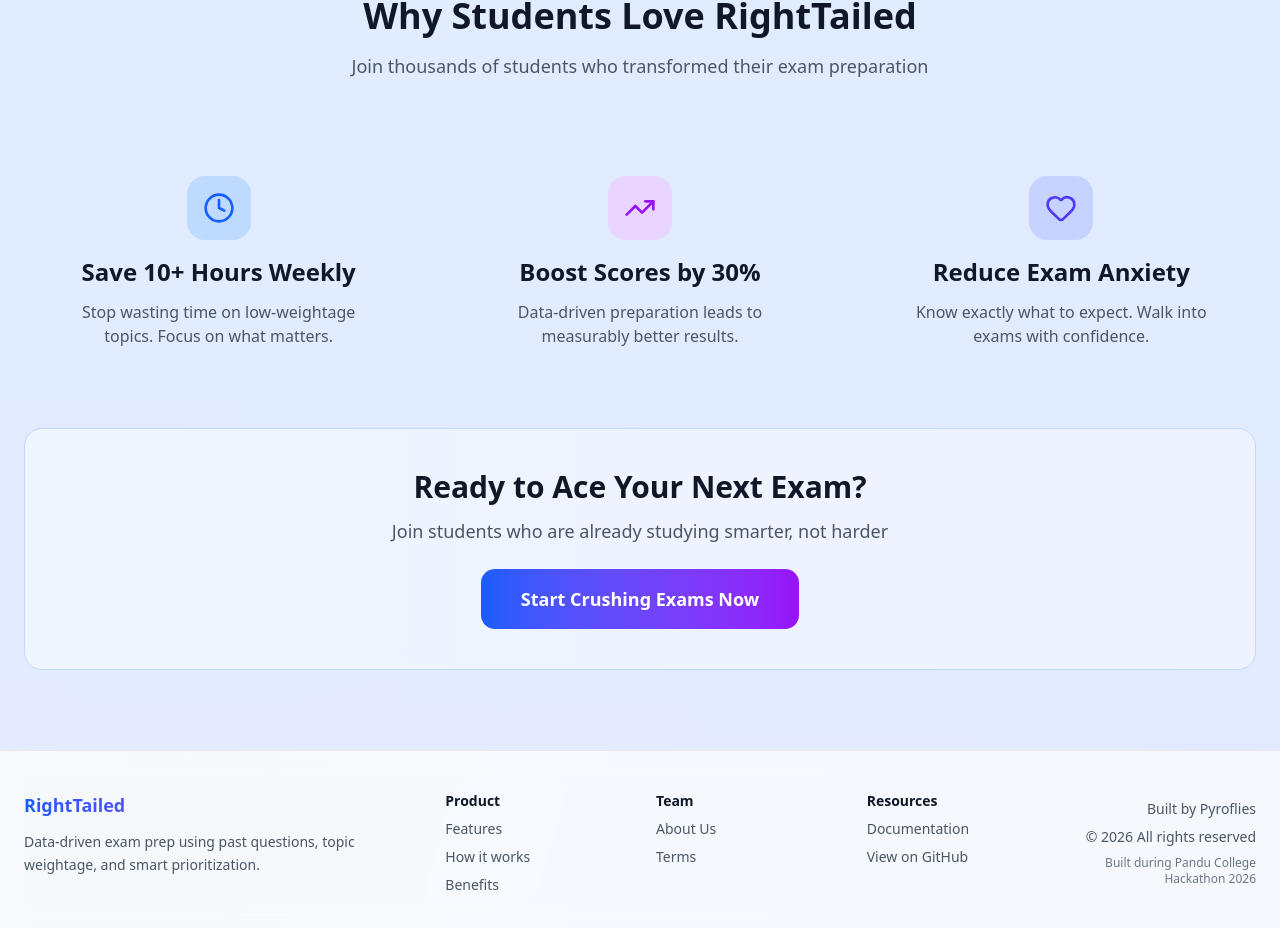
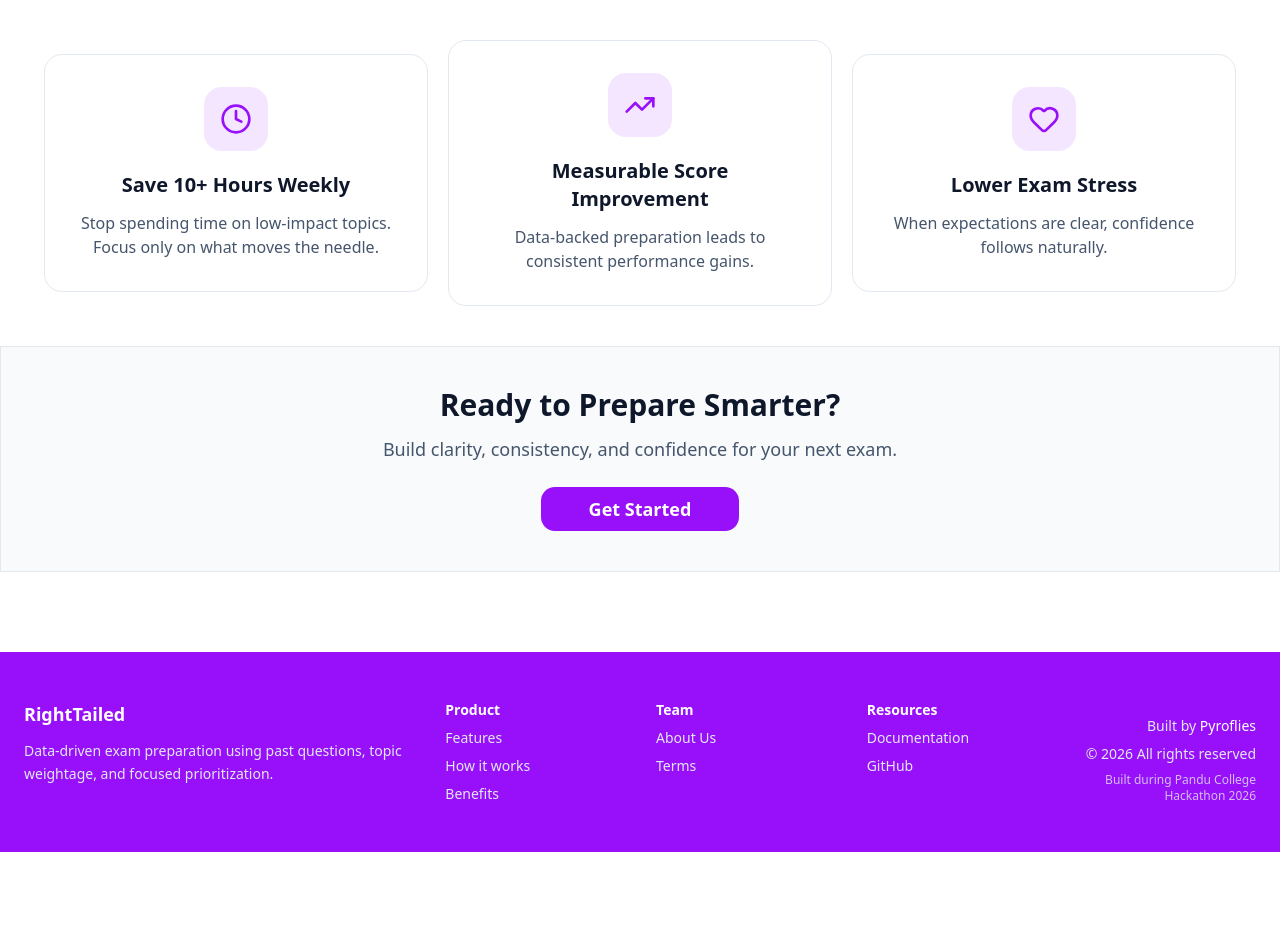
Before and after one commit to poran-dip/right-tailed, a Next.js app: page / in a window 1280 px wide. Shown: the part 3410-4338 px from the top of the page. After the commit the page ends 4262 px from the top, so only its background shows below. Built offline with nearby package versions, Linux system fonts and the light colour scheme.

Commit message:
landing page done

```diff
--- a/src/components/ScrollStack.tsx
+++ b/src/components/ScrollStack.tsx
@@ -17,7 +17,7 @@ export const ScrollStackItem = ({
 }: ScrollStackItemProps) => {
     return (
         <div
-            className={`scroll-stack-card relative w-full my-10 p-12 rounded-3xl bg-white shadow-lg will-change-transform ${itemClassName}`}
+            className={`scroll-stack-card relative w-full my-10 p-12 rounded-3xl bg-white dark:bg-slate-800 shadow-lg will-change-transform ${itemClassName}`}
             style={{
                 transformStyle: "preserve-3d",
                 backfaceVisibility: "hidden"
--- a/src/components/landing-page/BenefitsSection.tsx
+++ b/src/components/landing-page/BenefitsSection.tsx
@@ -6,52 +6,71 @@ interface BenefitsSectionProps {
 
 const BenefitsSection = ({ onPrimaryCTA }: BenefitsSectionProps) => {
   return (
-    <section id="benefits" className="py-20 px-6 bg-linear-to-b from-blue-100/80 to-indigo-100/80 dark:from-blue-900/20 dark:to-indigo-900/20">
+    <section id="benefits" className="py-20 bg-white dark:bg-slate-950">
       <div className="max-w-7xl mx-auto">
-        <div className="text-center mb-16">
-          <h2 className="text-2xl md:text-4xl font-bold mb-4">Why Students Love RightTailed</h2>
-          <p className="text-lg text-gray-600 dark:text-gray-400">Join thousands of students who transformed their exam preparation</p>
+        <div className="text-center">
+          <h2 className="text-3xl md:text-4xl font-bold text-slate-900 dark:text-white mb-4">
+            Why Students Choose <span className='text-purple-600'>RightTailed</span>
+          </h2>
+          <p className="text-lg text-slate-600 dark:text-slate-400 max-w-2xl mx-auto">
+            Clear direction, less guesswork, and better outcomes.
+          </p>
         </div>
 
-        <div className="grid md:grid-cols-3 gap-8 mb-12">
-          <div className="text-center p-8">
-            <div className="mb-4 flex justify-center">
-              <div className="p-4 bg-blue-200 dark:bg-blue-900/30 rounded-2xl">
-                <Clock className="w-8 h-8 text-blue-600 dark:text-blue-400" />
+        <div className="flex items-center justify-center gap-5 my-10">
+          <div className="text-center p-8 rounded-2xl border border-slate-200 dark:border-slate-800 w-[30%]">
+            <div className="mb-5 flex justify-center">
+              <div className="p-4 rounded-2xl bg-purple-600/10">
+                <Clock className="w-8 h-8 text-purple-600" />
               </div>
             </div>
-            <h3 className="text-2xl font-bold mb-3">Save 10+ Hours Weekly</h3>
-            <p className="text-gray-600 dark:text-gray-400">Stop wasting time on low-weightage topics. Focus on what matters.</p>
+            <h3 className="text-xl font-semibold mb-3 text-slate-900 dark:text-white">
+              Save 10+ Hours Weekly
+            </h3>
+            <p className="text-slate-600 dark:text-slate-400">
+              Stop spending time on low-impact topics. Focus only on what moves the needle.
+            </p>
           </div>
-          <div className="text-center p-8">
-            <div className="mb-4 flex justify-center">
-              <div className="p-4 bg-purple-200 dark:bg-purple-900/30 rounded-2xl">
-                <TrendingUp className="w-8 h-8 text-purple-600 dark:text-purple-400" />
+          <div className="text-center p-8 rounded-2xl border border-slate-200 dark:border-slate-800 w-[30%]">
+            <div className="mb-5 flex justify-center">
+              <div className="p-4 rounded-2xl bg-purple-600/10">
+                <TrendingUp className="w-8 h-8 text-purple-600" />
               </div>
             </div>
-            <h3 className="text-2xl font-bold mb-3">Boost Scores by 30%</h3>
-            <p className="text-gray-600 dark:text-gray-400">Data-driven preparation leads to measurably better results.</p>
+            <h3 className="text-xl font-semibold mb-3 text-slate-900 dark:text-white">
+              Measurable Score Improvement
+            </h3>
+            <p className="text-slate-600 dark:text-slate-400">
+              Data-backed preparation leads to consistent performance gains.
+            </p>
           </div>
-          <div className="text-center p-8">
-            <div className="mb-4 flex justify-center">
-              <div className="p-4 bg-indigo-200 dark:bg-indigo-900/30 rounded-2xl">
-                <Heart className="w-8 h-8 text-indigo-600 dark:text-indigo-400" />
+          <div className="text-center p-8 rounded-2xl border border-slate-200 dark:border-slate-800 w-[30%]">
+            <div className="mb-5 flex justify-center">
+              <div className="p-4 rounded-2xl bg-purple-600/10">
+                <Heart className="w-8 h-8 text-purple-600" />
               </div>
             </div>
-            <h3 className="text-2xl font-bold mb-3">Reduce Exam Anxiety</h3>
-            <p className="text-gray-600 dark:text-gray-400">Know exactly what to expect. Walk into exams with confidence.</p>
+            <h3 className="text-xl font-semibold mb-3 text-slate-900 dark:text-white">
+              Lower Exam Stress
+            </h3>
+            <p className="text-slate-600 dark:text-slate-400">
+              When expectations are clear, confidence follows naturally.
+            </p>
           </div>
         </div>
-
-        <div className="bg-linear-to-r from-blue-50 to-indigo-50 dark:from-blue-950/40 dark:to-indigo-950/40 rounded-2xl p-10 border border-blue-200 dark:border-blue-800">
+        <div className="border border-slate-200 dark:border-slate-800 p-10 bg-slate-50 dark:bg-slate-900">
           <div className="text-center max-w-2xl mx-auto">
-            <h3 className="text-2xl md:text-3xl font-bold mb-3 text-gray-900 dark:text-white">Ready to Ace Your Next Exam?</h3>
-            <p className="text-lg mb-6 text-gray-600 dark:text-gray-400">Join students who are already studying smarter, not harder</p>
+            <h3 className="text-2xl md:text-3xl font-bold mb-3 text-slate-900 dark:text-white">
+              Ready to Prepare Smarter?
+            </h3>
+            <p className="text-lg mb-6 text-slate-600 dark:text-slate-400">
+              Build clarity, consistency, and confidence for your next exam.
+            </p>
             <button
               onClick={onPrimaryCTA}
-              className="px-10 py-4 bg-linear-to-r from-blue-600 to-purple-600 text-white rounded-xl font-bold text-lg hover:shadow-2xl hover:scale-105 transition-all cursor-pointer"
+              className="px-12 py-2 cursor-pointer bg-purple-600 hover:bg-purple-700 text-white rounded-xl font-semibold text-lg transition-all"
             >
-              Start Crushing Exams Now
+              Get Started
             </button>
           </div>
         </div>
--- a/src/components/landing-page/Footer.tsx
+++ b/src/components/landing-page/Footer.tsx
@@ -2,62 +2,65 @@ import Link from "next/link"
 
 const Footer = () => {
   return (
-    <footer className="border-t border-gray-200 dark:border-gray-800 bg-slate-50/60 dark:bg-slate-900/60 backdrop-blur-md">
-      <div className="container mx-auto px-6 py-6 lg:py-10">
+    <footer className="bg-purple-600 dark:bg-slate-900 text-slate-100">
+      <div className="container mx-auto px-6 py-8 lg:py-12">
         <div className="grid grid-cols-2 lg:grid-cols-6 gap-8 text-sm">
           <div className="col-span-2 space-y-3 text-left">
-            <h3 className="text-lg font-bold bg-linear-to-r from-blue-600 to-purple-600 bg-clip-text text-transparent">
+            <h3 className="text-lg font-bold text-white">
               RightTailed
             </h3>
-            <p className="text-gray-600 dark:text-gray-400 leading-relaxed">
-              Data-driven exam prep using past questions, topic weightage,
-              and smart prioritization.
+            <p className="text-slate-200 leading-relaxed max-w-sm">
+              Data-driven exam preparation using past questions,
+              topic weightage, and focused prioritization.
             </p>
           </div>
-
-          <div className="col-span-1 flex flex-col items-start gap-2">
-            <span className="font-semibold text-gray-900 dark:text-gray-100">
+          <div className="flex flex-col items-start gap-2">
+            <span className="font-semibold text-white">
               Product
             </span>
-            <Link href="#features" className="text-gray-600 dark:text-gray-400 hover:text-blue-600 dark:hover:text-blue-400">
+            <Link href="#features" className="text-slate-200 hover:text-white transition">
               Features
             </Link>
-            <Link href="#how-it-works" className="text-gray-600 dark:text-gray-400 hover:text-blue-600 dark:hover:text-blue-400">
+            <Link href="#how-it-works" className="text-slate-200 hover:text-white transition">
               How it works
             </Link>
-            <Link href="#benefits" className="text-gray-600 dark:text-gray-400 hover:text-blue-600 dark:hover:text-blue-400">
+            <Link href="#benefits" className="text-slate-200 hover:text-white transition">
               Benefits
             </Link>
           </div>
-
-          <div className="col-span-1 flex flex-col items-start gap-2">
-            <span className="font-semibold text-gray-900 dark:text-gray-100">
-             Team
+          <div className="flex flex-col items-start gap-2">
+            <span className="font-semibold text-white">
+              Team
             </span>
-            <Link href="/about" className="text-gray-600 dark:text-gray-400 hover:text-blue-600 dark:hover:text-blue-400">
+            <Link href="/about" className="text-slate-200 hover:text-white transition">
               About Us
             </Link>
-            <Link href="/terms" className="text-gray-600 dark:text-gray-400 hover:text-blue-600 dark:hover:text-blue-400">
+            <Link href="/terms" className="text-slate-200 hover:text-white transition">
               Terms
             </Link>
           </div>
-
-          <div className="col-span-1 flex flex-col items-start gap-2">
-            <span className="font-semibold text-gray-900 dark:text-gray-100">
+          <div className="flex flex-col items-start gap-2">
+            <span className="font-semibold text-white">
               Resources
             </span>
-            <Link href="/docs" className="text-gray-600 dark:text-gray-400 hover:text-blue-600 dark:hover:text-blue-400">
+            <Link href="/docs" className="text-slate-200 hover:text-white transition">
               Documentation
             </Link>
-            <Link href="https://github.com/poran-dip/right-tailed" target="_blank" rel="noopener noreferrer" className="text-gray-600 dark:text-gray-400 hover:text-blue-600 dark:hover:text-blue-400">
-              View on GitHub
+            <Link
+              href="https://github.com/poran-dip/right-tailed"
+              target="_blank"
+              rel="noopener noreferrer"
+              className="text-slate-200 hover:text-white transition"
+            >
+              GitHub
             </Link>
           </div>
 
-          <div className="col-span-1 lg:hidden" />
-
-          <div className="col-span-2 -mx-6 lg:mx-0 border-t border-slate-900/40 dark:border-slate-100/40 pt-4 lg:pt-0 lg:border-t-0 lg:col-span-1 flex flex-col justify-center items-center lg:items-end text-center lg:text-right gap-2 text-gray-600 dark:text-gray-400">
-            <p>Built by <span className="font-medium">Pyroflies</span></p>
+          <div className="col-span-2 lg:hidden" />
+          <div className="col-span-2 lg:col-span-1 lg:ml-auto flex flex-col justify-center items-center lg:items-end text-center lg:text-right gap-2 text-slate-200 border-t border-white/20 pt-4 lg:border-t-0">
+            <p>
+              Built by <span className="font-medium text-white">Pyroflies</span>
+            </p>
             <p>© {new Date().getFullYear()} All rights reserved</p>
             <p className="text-xs opacity-80">
               Built during Pandu College Hackathon 2026
--- a/src/components/landing-page/WorkflowSection.tsx
+++ b/src/components/landing-page/WorkflowSection.tsx
@@ -30,7 +30,7 @@ const WorkflowSection = ({ onPrimaryCTA }: WorkflowSectionProps) => {
   ]
 
   return (
-    <section id="process" className="bg-purple-600 py-24 px-6">
+    <section id="process" className="bg-purple-600 dark:bg-slate-900 py-15 px-6">
       <div className="max-w-5xl mx-auto text-center mb-20">
         <h2 className="text-4xl font-bold text-white mb-4">
           How RightTailed Works
@@ -50,11 +50,11 @@ const WorkflowSection = ({ onPrimaryCTA }: WorkflowSectionProps) => {
                   <div className="w-14 h-14 rounded-xl bg-purple-600/10 flex items-center justify-center">
                     <Icon className="w-7 h-7 text-purple-600" />
                   </div>
-                  <h3 className="text-2xl font-semibold text-slate-900">
+                  <h3 className="text-2xl font-semibold text-slate-900 dark:text-white">
                     {step.title}
                   </h3>
                 </div>
-                <p className="text-slate-600">{step.desc}</p>
+                <p className="text-slate-600 dark:text-white/60">{step.desc}</p>
               </ScrollStackItem>
             )
           })}
@@ -64,7 +64,7 @@ const WorkflowSection = ({ onPrimaryCTA }: WorkflowSectionProps) => {
       <div className="mt-24 flex justify-center">
         <button
           onClick={onPrimaryCTA}
-          className="px-8 py-4 bg-white text-purple-600 rounded-xl cursor-pointer font-semibold text-lg hover:bg-purple-50 transition"
+          className="px-12 py-3 bg-white dark:bg-slate-800 text-purple-600 dark:hover:bg-slate-700 dark:text-white rounded-xl cursor-pointer font-semibold text-lg hover:bg-purple-50 transition"
         >
           Start Your Journey
         </button>
```
